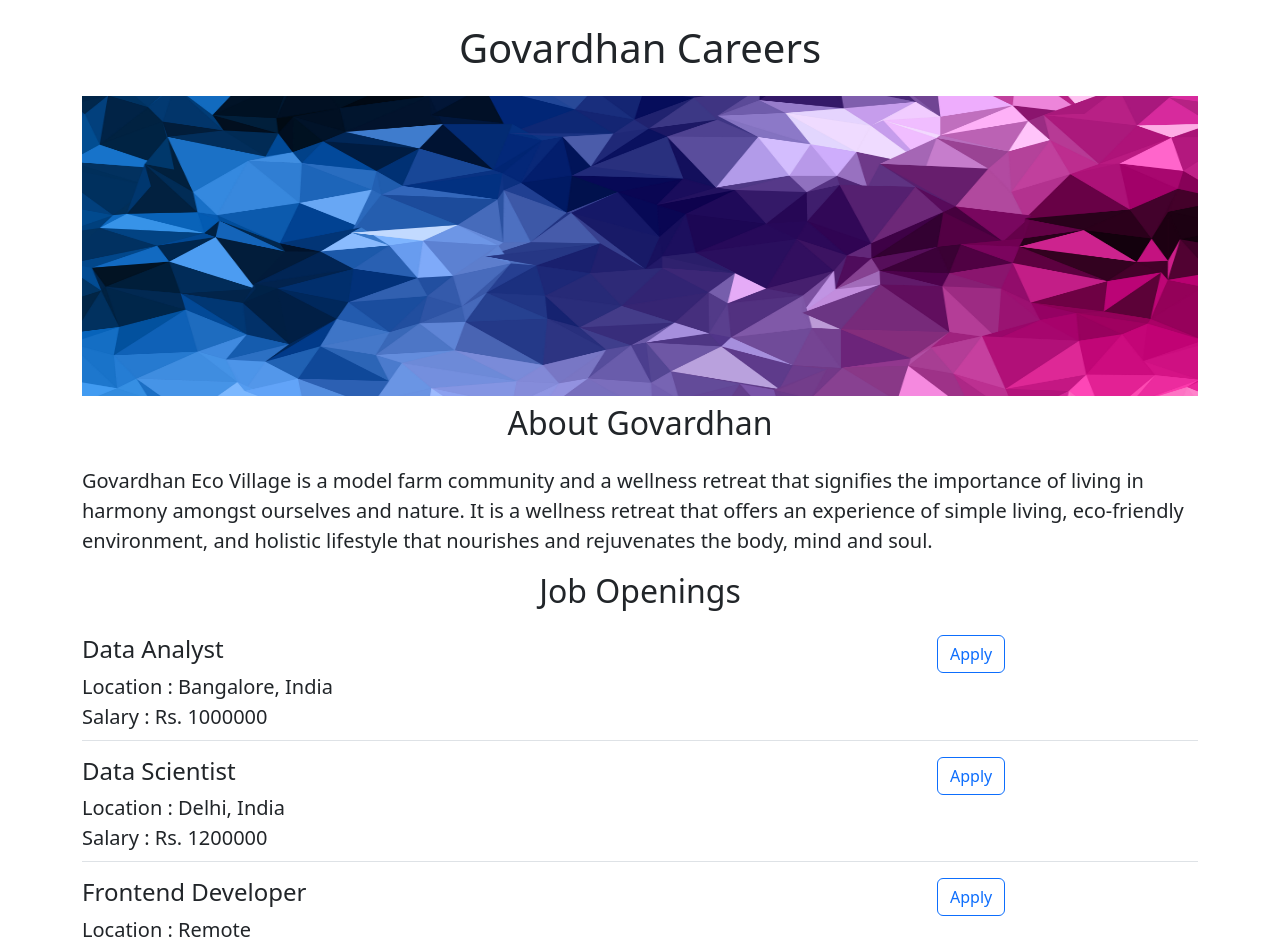
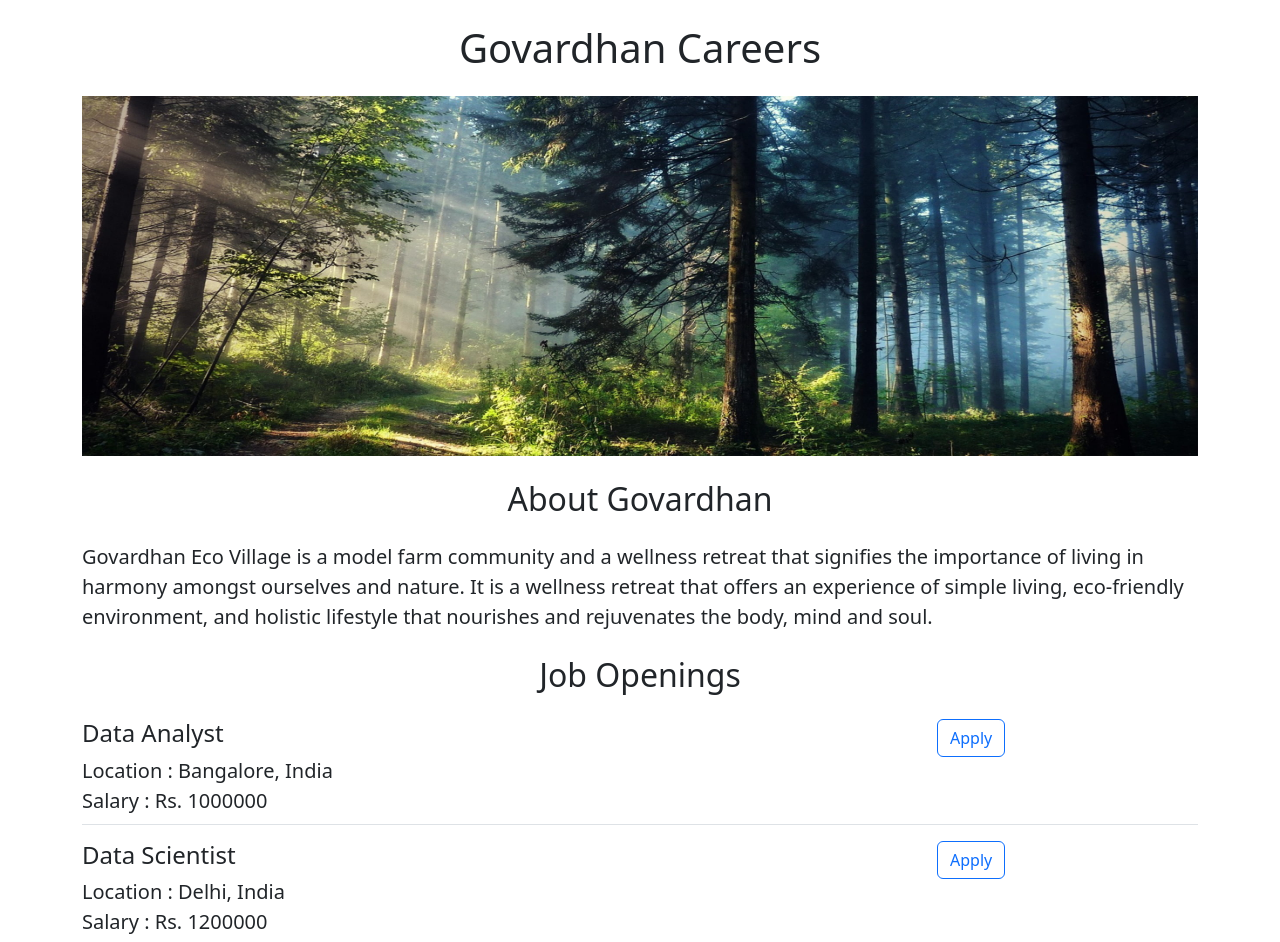
Before and after one commit to govardhangavireddy/govardhan-careers, a Flask app: page / in a window 1280 px wide. Shown: the part 73-1015 px from the top of the page. Run offline with Flask 3, Linux system fonts and the light colour scheme.

Commit message:
Banner image

```diff
--- a/templates/home.html
+++ b/templates/home.html
@@ -12,13 +12,13 @@
     {% include 'nav.html' %}
     <div class="container">
         <h1 class="text-center mt-2 mb-4">Govardhan Careers</h1>
-        <img id="banner" src = "/images/banner.jpg" alt = "Careers" width = "100%" height = "300px">
+        <img src = "/static/banner.jpg" alt = "Careers" width = "100%" height = "360px">
         <div>
-            <h2 class="text-center mt-2 mb-4">About Govardhan</h2>
+            <h2 class="text-center mt-4 mb-4">About Govardhan</h2>
             <p class="lead">Govardhan Eco Village is a model farm community and a wellness retreat that signifies the importance of living in harmony amongst ourselves and nature. It is a wellness retreat that offers an experience of simple living, eco-friendly environment, and holistic lifestyle that nourishes and rejuvenates the body, mind and soul.</p>
         </div>
         <div>
-            <h2 class="text-center mt-2 mb-4">Job Openings</h2>
+            <h2 class="text-center mt-4 mb-4">Job Openings</h2>
             {% for job in jobs %}
                 {% include 'jobitem.html' %}
             {% endfor %}
--- a/templates/style.css
+++ /dev/null
@@ -1,5 +0,0 @@
-#banner{
-    height: 360px;
-    width: 100%;
-
-}
```
Also changed, not shown: images/banner.jpg (deleted), static/banner.jpeg (added), static/banner.jpg (added), 3 other files.
